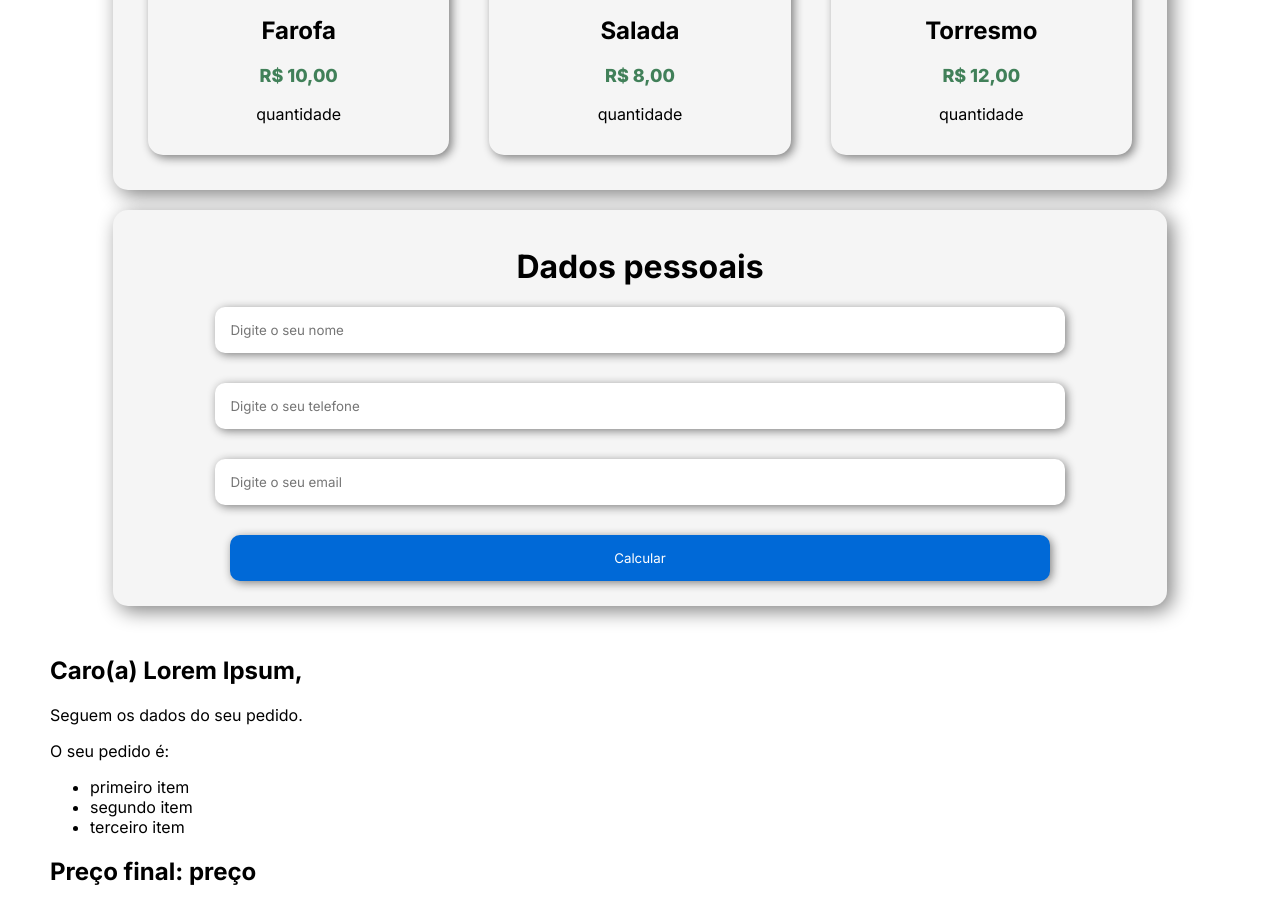
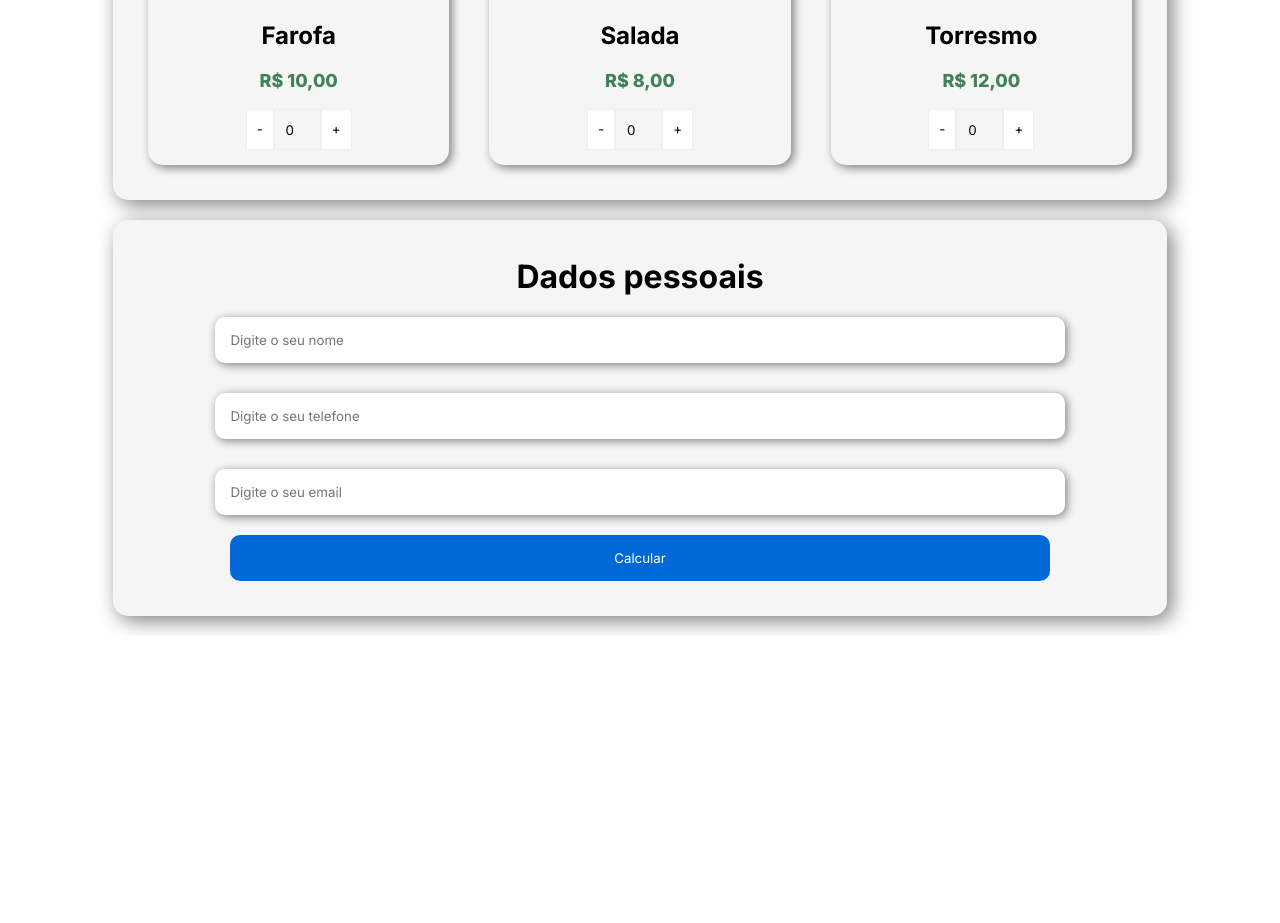
Before and after one commit to clararicioni/bootcampdev-projmenu, a plain HTML site: page index.html in a window 1280 px wide. Shown: the part 1405-2328 px from the top of the page. After the commit the page ends 2041 px from the top, so only its background shows below. Drawn offline with Linux system fonts and the light colour scheme.

Commit message:
closes #4 - feat: products quantity

```diff
--- a/css/style.css
+++ b/css/style.css
@@ -54,12 +54,14 @@ form input{
     box-shadow: 2px 2px 10px grey;
 }
 .btnCalcular{
+    padding: 15px;
+    width: 80%;
     background-color: #0069D7;
     border: none;
     color: white;
     border-radius: 10px;
     cursor: pointer;
-    margin-bottom: 10px;
+    margin: 20px;
 }.btnCalcular:hover{
     opacity: 75%;
 }
@@ -67,3 +69,29 @@ form input{
     text-align: start;
     margin: 50px;
 }
+.quantity {
+    display: flex;
+    flex-direction: row;
+    justify-content: center
+
+}
+.quantity .input-text.qty {
+    outline: none;
+    width: 35px;
+    height: 39px;
+    padding: 0 5px;
+    text-align: center;
+    background-color: transparent;
+    border: 1px solid #efefef;
+}
+.quantity.buttons_added .minus,
+.quantity.buttons_added .plus {
+    padding: 7px 10px 8px;
+    height: 41px;
+    background-color: #ffffff;
+    border: 1px solid #efefef;
+    cursor: pointer;
+}.quantity.buttons_added .minus:hover,
+.quantity.buttons_added .plus:hover {
+    opacity: 75%;
+}
--- a/index.html
+++ b/index.html
@@ -9,6 +9,7 @@
     <script src="js/jquery-3.6.0.min.js"></script>
     <script src="js/jquery.mask.min.js"></script>
     <script src="js/script.js"></script>
+    <script src="js/quantity.js"></script>
 </head>
 
 <body>
@@ -21,19 +22,34 @@
                 <img src="assets/bife.jpg" alt="Bife com batata">
                 <h2>Bife com batata</h2>
                 <h3>R$ 30,00</h3>
-                <p>quantidade</p>
+                <div class="quantity buttons_added">
+                    <input type="button" value="-" class="minus">
+                    <input type="number" step="1" min="0" max="" id="Bife com batata" name="quantity" value="0"
+                        title="Qty" class="input-text qty text" size="4" pattern="" inputmode="" data-price="30.00">
+                    <input type="button" value="+" class="plus">
+                </div>
             </section>
             <section>
                 <img src="assets/coxa.jpg" alt="Coxa de frango crocante">
                 <h2>Coxa de frango crocante</h2>
                 <h3>R$ 25,00</h3>
-                <p>quantidade</p>
+                <div class="quantity buttons_added">
+                    <input type="button" value="-" class="minus">
+                    <input type="number" step="1" min="0" max="" id="Coxa de frango crocante" name="quantity" value="0"
+                        title="Qty" class="input-text qty text" size="4" pattern="" inputmode="" data-price="25.00">
+                    <input type="button" value="+" class="plus">
+                </div>
             </section>
             <section>
                 <img src="assets/panela.jpg" alt="Carne de panela">
                 <h2>Carne de panela</h2>
                 <h3>R$ 22,00</h3>
-                <p>quantidade</p>
+                <div class="quantity buttons_added">
+                    <input type="button" value="-" class="minus">
+                    <input type="number" step="1" min="0" max="" id="Carne de panela" name="quantity" value="0"
+                        title="Qty" class="input-text qty text" size="4" pattern="" inputmode="" data-price="22.00">
+                    <input type="button" value="+" class="plus">
+                </div>
             </section>
         </div>
     </div>
@@ -45,41 +61,47 @@
                 <img src="assets/farofa.jpg" alt="Farofa">
                 <h2>Farofa</h2>
                 <h3>R$ 10,00</h3>
-                <p>quantidade</p>
+                <div class="quantity buttons_added">
+                    <input type="button" value="-" class="minus">
+                    <input type="number" step="1" min="0" max="" id="Farofa" name="quantity" value="0" title="Qty"
+                        class="input-text qty text" size="4" pattern="" inputmode="" data-price="10.00">
+                    <input type="button" value="+" class="plus">
+                </div>
             </section>
             <section>
                 <img src="assets/salad.jpg" alt="Salada">
                 <h2>Salada</h2>
                 <h3>R$ 8,00</h3>
-                <p>quantidade</p>
+                <div class="quantity buttons_added">
+                    <input type="button" value="-" class="minus">
+                    <input type="number" step="1" min="0" max="" id="Salada" name="quantity" value="0" title="Qty"
+                        class="input-text qty text" size="4" pattern="" inputmode="" data-price="8.00">
+                    <input type="button" value="+" class="plus">
+                </div>
             </section>
             <section>
                 <img src="assets/torresmo.jpg" alt="Torresmo">
                 <h2>Torresmo</h2>
                 <h3>R$ 12,00</h3>
-                <p>quantidade</p>
+                <div class="quantity buttons_added">
+                    <input type="button" value="-" class="minus">
+                    <input type="number" step="1" min="0" max="" id="Torresmo" name="quantity" value="0" title="Qty"
+                        class="input-text qty text" size="4" pattern="" inputmode="" data-price="12.00">
+                    <input type="button" value="+" class="plus">
+                </div>
             </section>
         </div>
     </div>
     <div class="box3">
         <h1>Dados pessoais</h1>
         <form>
-            <input type="text" placeholder="Digite o seu nome">
+            <input type="text" placeholder="Digite o seu nome" id="name">
             <input type="text" id="phone" placeholder="Digite o seu telefone"></input>
             <input type="text" placeholder="Digite o seu email">
-            <input type="submit" value="Calcular" class="btnCalcular">
         </form>
+        <button class="btnCalcular" onclick="calcQuantidade()">Calcular</button>
     </div>
-    <div class="dados">
-        <h2>Caro(a) Lorem Ipsum,</h2>
-        <p>Seguem os dados do seu pedido.</p>
-        <p>O seu pedido é:</p>
-        <ul>
-            <li>primeiro item</li>
-            <li>segundo item</li>
-            <li>terceiro item</li>
-        </ul>
-        <h2>Preço final: preço</h2>
+    <div id="output">
     </div>
 </body>
 
--- a/js/script.js
+++ b/js/script.js
@@ -1,3 +1,24 @@
 $(document).ready(function () {
     $('#phone').mask('(00) 00000-0000');
 });
+function calcQuantidade() {
+    var quantities = document.getElementsByName("quantity");
+    var nome = document.getElementById("name").value;
+    var output = document.getElementById("output");
+
+    output.innerHTML = `
+        <h2>Caro(a) ${nome},</h2>
+        <p>Seguem os dados do seu pedido.</p>
+        <p>O seu pedido é:</p>`;
+
+    var finalPrice = 0;
+    for (var input of quantities) {
+        if (input.value > 0) {
+            var price = document.getElementById(input.id).getAttribute("data-price");
+            var total = price * input.value;
+            output.innerHTML += `Prato: ${input.id} - Preço unitário: R$ ${price} - Quantidade: ${input.value} - Total: R$ ${total}</br>`;
+            finalPrice += price * input.value;
+        }
+    }
+    output.innerHTML += `<h2>Preço final: R$ ${finalPrice.toFixed(2)}</h2>`;
+}
```
